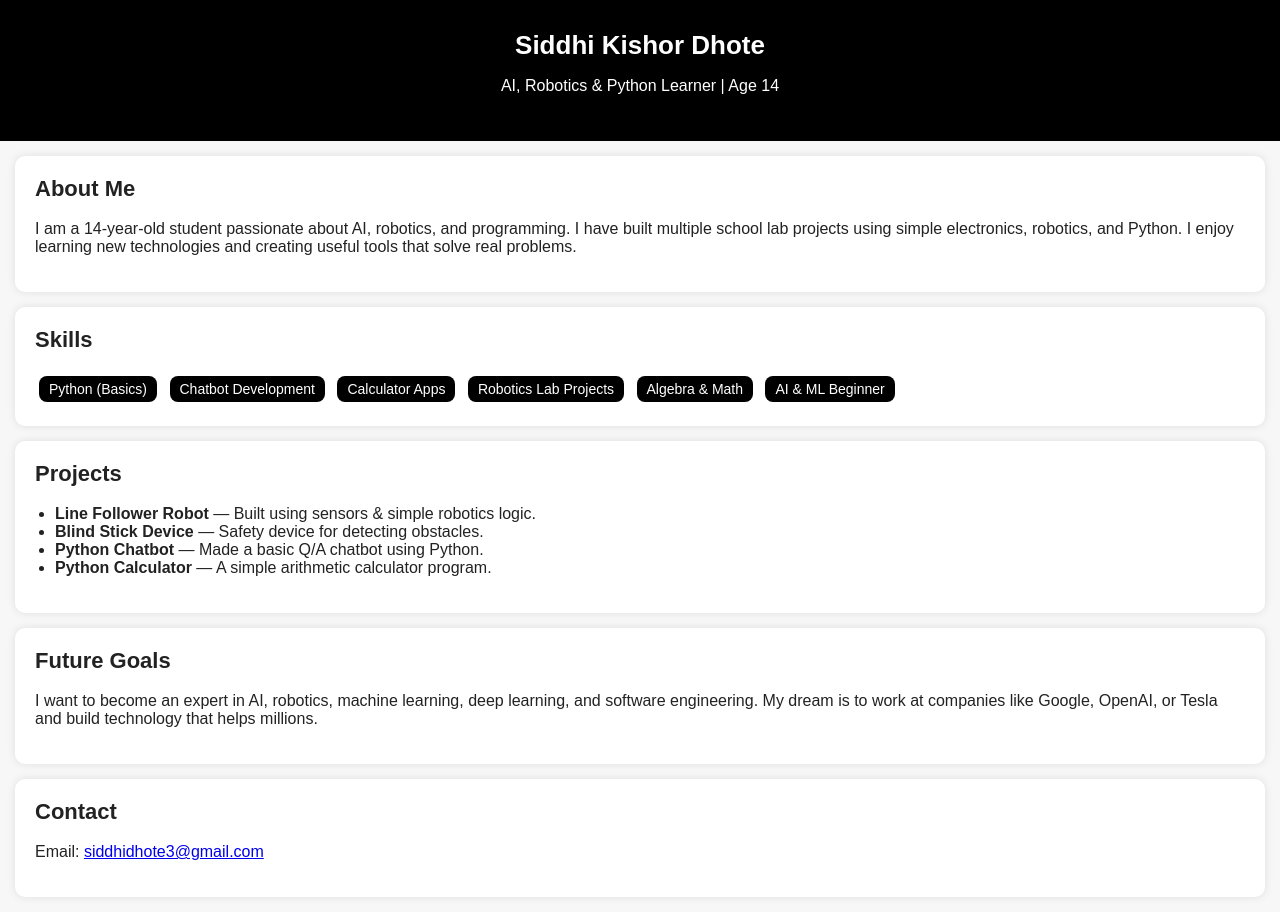
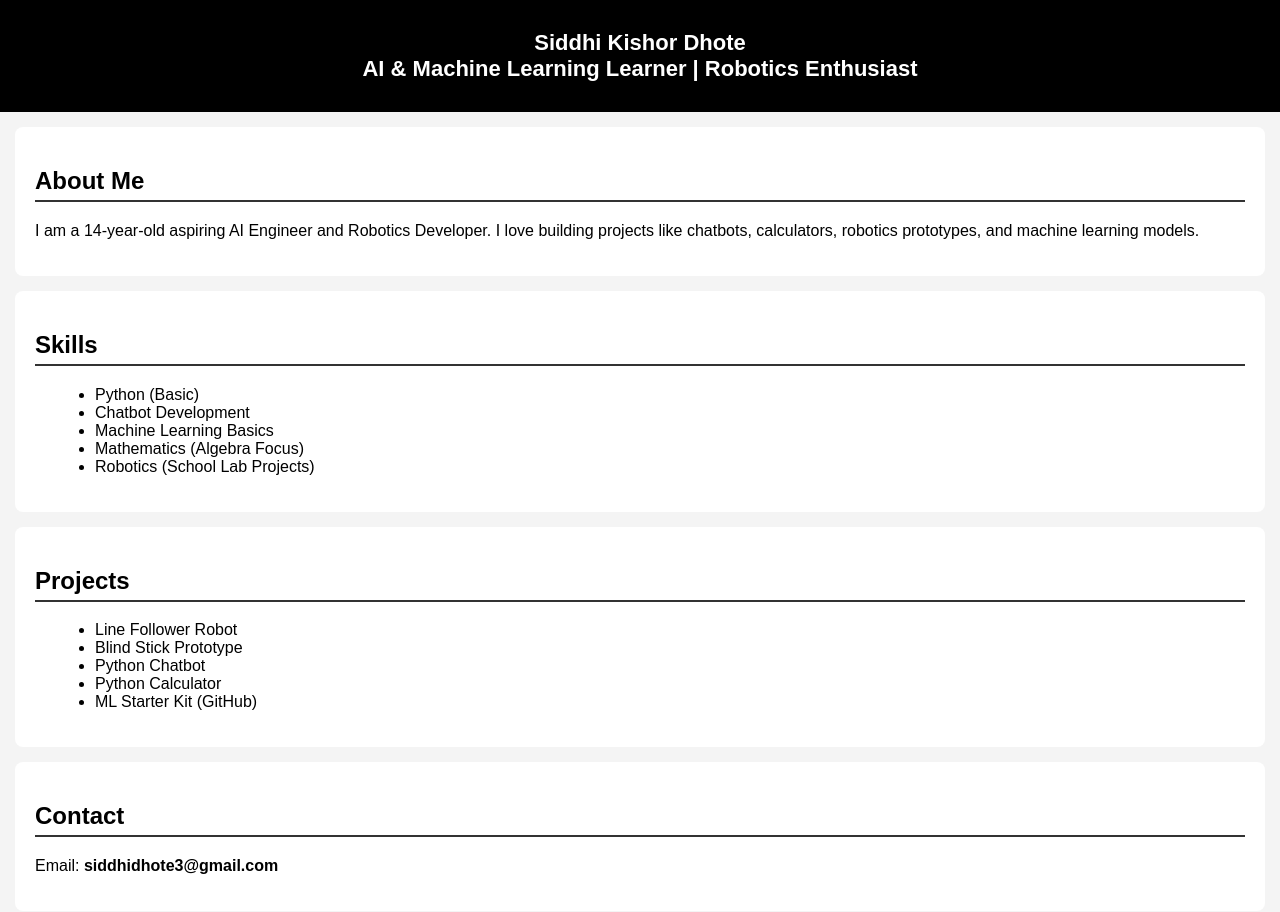
Before and after one commit to siddhidhote3-droid/siddhidhote3-github.io, a plain HTML site: page Index.html in a window 1280 px wide. Drawn offline with Linux system fonts and the light colour scheme.

Commit message:
Revise portfolio content and improve styling
Updated portfolio details and styling.

```diff
--- a/Index.html
+++ b/Index.html
@@ -1,100 +1,72 @@
- <!DOCTYPE html>
+<!DOCTYPE html>
 <html lang="en">
 <head>
     <meta charset="UTF-8">
     <meta name="viewport" content="width=device-width, initial-scale=1.0">
-    <title>Siddhi Kishor Dhote — Portfolio</title>
+    <title>Siddhi Kishor Dhote</title>
     <style>
         body {
             font-family: Arial, sans-serif;
             margin: 0;
             padding: 0;
-            background: #f7f7f7;
-            color: #222;
+            background-color: #f4f4f4;
         }
         header {
-            background: #000;
-            color: #fff;
-            padding: 30px 20px;
+            background-color: #000;
+            padding: 30px;
             text-align: center;
-        }
-        h1 {
-            margin: 0;
-            font-size: 26px;
+            color: white;
+            font-size: 22px;
+            font-weight: bold;
         }
         section {
             padding: 20px;
+            background: white;
             margin: 15px;
-            background: #fff;
-            border-radius: 10px;
-            box-shadow: 0 0 8px rgba(0,0,0,0.1);
+            border-radius: 8px;
         }
-        h2 {
-            margin-top: 0;
-            font-size: 22px;
-        }
-        ul {
-            padding-left: 20px;
-        }
-        .tag {
-            display: inline-block;
-            background: #000;
-            color: #fff;
-            padding: 5px 10px;
-            margin: 4px;
-            border-radius: 8px;
-            font-size: 14px;
-        }
+        h2 { border-bottom: 2px solid #333; padding-bottom: 5px; }
+        ul { margin-left: 20px; }
     </style>
 </head>
 <body>
 
 <header>
-    <h1>Siddhi Kishor Dhote</h1>
-    <p>AI, Robotics & Python Learner | Age 14</p>
+    Siddhi Kishor Dhote <br>
+    AI & Machine Learning Learner | Robotics Enthusiast
 </header>
 
 <section>
     <h2>About Me</h2>
-    <p>
-        I am a 14-year-old student passionate about AI, robotics, and programming.
-        I have built multiple school lab projects using simple electronics, robotics,
-        and Python. I enjoy learning new technologies and creating useful tools that solve real problems.
-    </p>
+    <p>I am a 14-year-old aspiring AI Engineer and Robotics Developer. I love building projects like chatbots, calculators, robotics prototypes, and machine learning models.</p>
 </section>
 
 <section>
     <h2>Skills</h2>
-    <span class="tag">Python (Basics)</span>
-    <span class="tag">Chatbot Development</span>
-    <span class="tag">Calculator Apps</span>
-    <span class="tag">Robotics Lab Projects</span>
-    <span class="tag">Algebra & Math</span>
-    <span class="tag">AI & ML Beginner</span>
+    <ul>
+        <li>Python (Basic)</li>
+        <li>Chatbot Development</li>
+        <li>Machine Learning Basics</li>
+        <li>Mathematics (Algebra Focus)</li>
+        <li>Robotics (School Lab Projects)</li>
+    </ul>
 </section>
 
 <section>
     <h2>Projects</h2>
     <ul>
-        <li><strong>Line Follower Robot</strong> — Built using sensors & simple robotics logic.</li>
-        <li><strong>Blind Stick Device</strong> — Safety device for detecting obstacles.</li>
-        <li><strong>Python Chatbot</strong> — Made a basic Q/A chatbot using Python.</li>
-        <li><strong>Python Calculator</strong> — A simple arithmetic calculator program.</li>
+        <li>Line Follower Robot</li>
+        <li>Blind Stick Prototype</li>
+        <li>Python Chatbot</li>
+        <li>Python Calculator</li>
+        <li>ML Starter Kit (GitHub)</li>
     </ul>
 </section>
 
 <section>
-    <h2>Future Goals</h2>
-    <p>
-        I want to become an expert in AI, robotics, machine learning, deep learning, and software engineering.
-        My dream is to work at companies like Google, OpenAI, or Tesla and build technology that helps millions.
-    </p>
-</section>
-
-<section>
     <h2>Contact</h2>
-    <p>Email: <a href="mailto:siddhidhote3@gmail.com">siddhidhote3@gmail.com</a></p>
+    <p>Email: <b>siddhidhote3@gmail.com</b></p>
 </section>
 
 </body>
-        </html>
+ </html>
```
